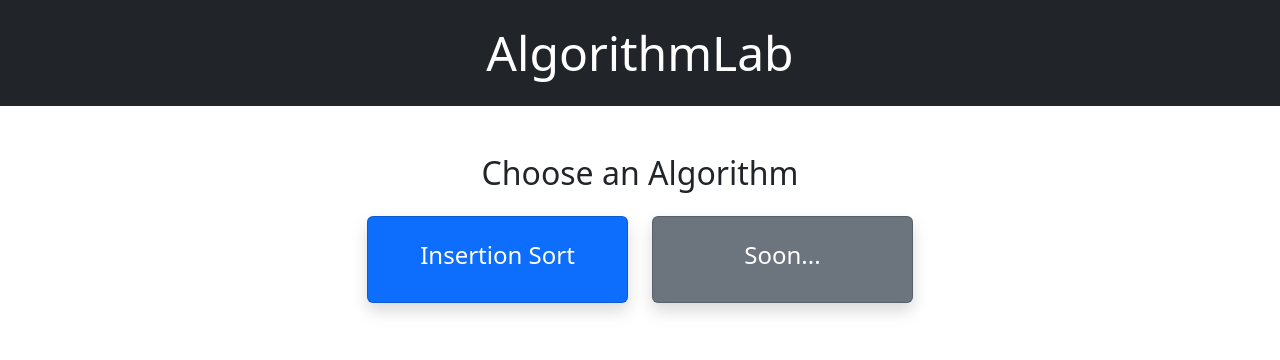
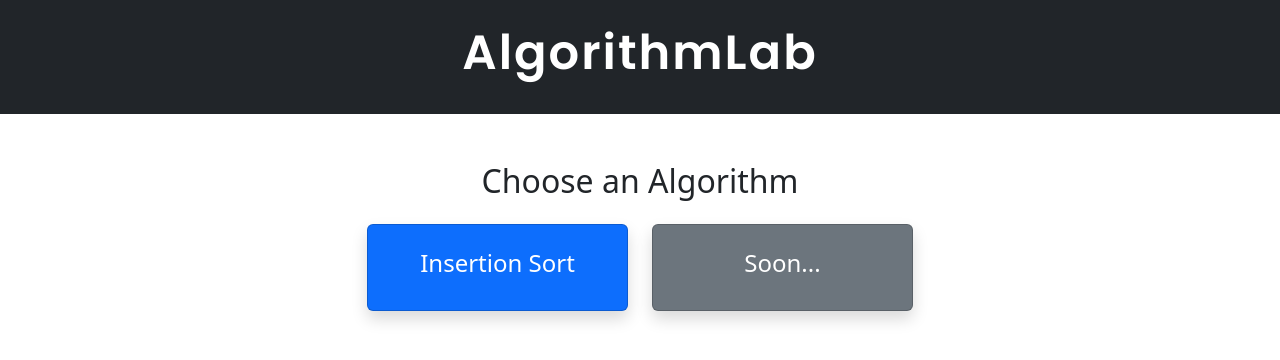
Before and after one commit to WiolaWysopal/AlgorithmLab, a React (Vite) app in the folder frontend/: page / in a window 1280 px wide. Shown: the top 360 px of the page. Built offline with nearby package versions, Linux system fonts and the light colour scheme.

Commit message:
Add Poppins Google font to the Header

```diff
--- a/frontend/index.html
+++ b/frontend/index.html
@@ -3,6 +3,7 @@
   <head>
     <meta charset="UTF-8" />
     <link rel="icon" type="image/png" href="/AlgorithmLabLogo.png" />
+    <link href="https://fonts.googleapis.com/css2?family=Poppins:wght@600&display=swap" rel="stylesheet">
     <meta name="viewport" content="width=device-width, initial-scale=1.0" />
     <title>AlgorithmLab</title>
   </head>
--- a/frontend/src/App.jsx
+++ b/frontend/src/App.jsx
@@ -6,7 +6,14 @@ function App() {
   return (
     <Router>
       <nav className="navbar navbar-dark bg-dark w-100">
-        <h1 className="text-center w-100 text-white m-0 py-3 display-5">
+        <h1 className="text-center w-100 display-5"
+          style={{
+            color: "white",
+            padding: "1rem 0",
+            fontFamily: "'Poppins', sans-serif",
+            fontWeight: 600,
+            letterSpacing: "2px"
+          }}>
           AlgorithmLab
         </h1>
       </nav>
```
